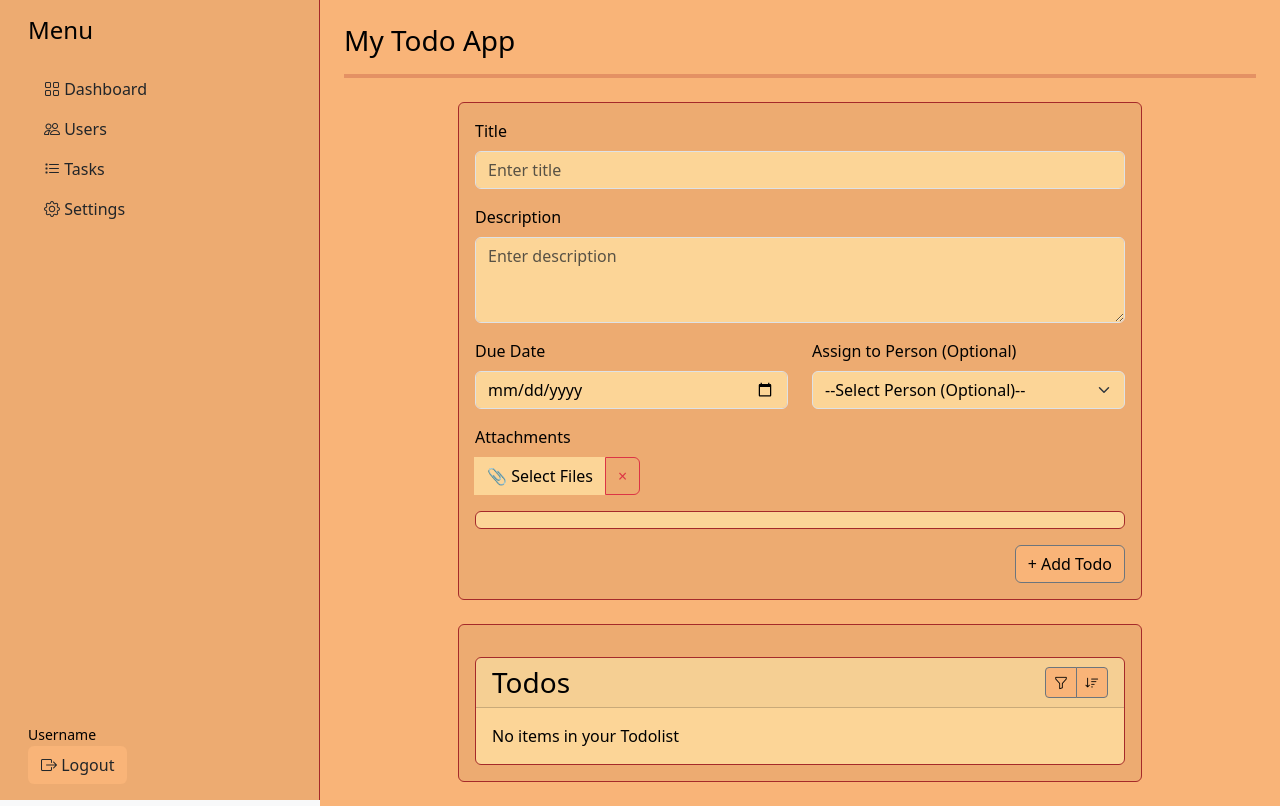
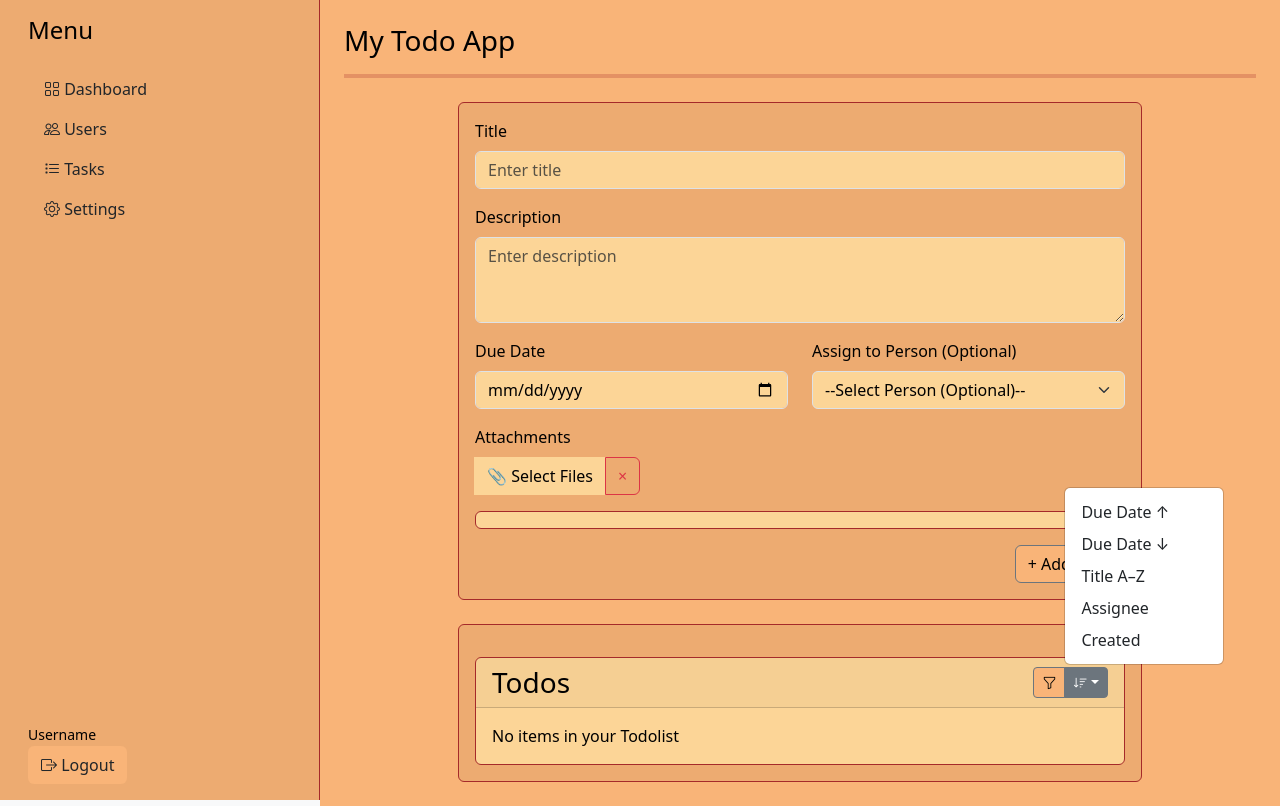
Before and after one commit to addefj/W34-React-Workshop-TodoApp, a React (Vite) app: page / in a window 1280 px wide. Both pictures are taken after a click on the button 1092 px from the left and 682 px from the top of the page. Built offline with nearby package versions, Linux system fonts and the light colour scheme.

Commit message:
implemented sorting function

```diff
--- a/src/TodoApp/Todo.jsx
+++ b/src/TodoApp/Todo.jsx
@@ -4,7 +4,7 @@ import Header from "./Header";
 import TodoForm from "./TodoForm";
 import TodoCard from "./TodoCard";
 import SidebarHorizontal from "./SidebarHorizontal";
-import {getTodos, addTodo, deleteTodo, toggleDone} from "./todoService";
+import {getTodos, addTodo, deleteTodo, toggleDone, sortTodos} from "./todoService";
 
 const Todo = () => {
 
@@ -25,12 +25,17 @@ const Todo = () => {
     setReload(!reload);  // Trigger reload
   }
 
+  const handleSortTodos = (sortType) => {
+  const sorted = sortTodos(sortType);
+  setTodoItems(sorted);
+};
+
   return (
     <main className="col px-md-4 offset-lg-3 body">
       <Header />
       <SidebarHorizontal />
       <TodoForm onAddTodo={()=> setReload(!reload)} />
-      <TodoCard todoItems={todoItems} onDelete={handleDelete} onToggleDone={handleToggleDone} />
+      <TodoCard todoItems={todoItems} onDelete={handleDelete} onToggleDone={handleToggleDone} onSort={handleSortTodos} />
     </main>
   );
 };
--- a/src/TodoApp/TodoCard.jsx
+++ b/src/TodoApp/TodoCard.jsx
@@ -1,9 +1,10 @@
 import React from "react";
 
-const TodoCard = ({ todoItems, onDelete, onToggleDone }) => {
-
-const getButtonClasses = (done) =>
-  done ? "btn btn-sm btn-success text-black border-dark btn-outline" : "btn btn-sm btn-custom btn-outline-secondary";
+const TodoCard = ({ todoItems, onDelete, onToggleDone, onSort }) => {
+  const getButtonClasses = (done) =>
+    done
+      ? "btn btn-sm btn-success text-black border-dark btn-outline"
+      : "btn btn-sm btn-custom btn-outline-secondary";
 
   return (
     <div className="container w-75 todoCardContainer border rounded p-3 my-4">
@@ -22,11 +23,55 @@ const getButtonClasses = (done) =>
                   <i className="bi bi-funnel"></i>
                 </button>
                 <button
-                  className="btn btn-sm btn-outline-secondary btn-custom"
+                  className="btn btn-sm btn-outline-secondary btn-custom dropdown-toggle"
                   title="Sort"
+                  data-bs-toggle="dropdown"
+                  aria-expanded="false"
                 >
                   <i className="bi bi-sort-down"></i>
                 </button>
+                <ul className="dropdown-menu">
+                  <li>
+                    <button
+                      className="dropdown-item"
+                      onClick={() => onSort("dueAsc")}
+                    >
+                      Due Date ↑
+                    </button>
+                  </li>
+                  <li>
+                    <button
+                      className="dropdown-item"
+                      onClick={() => onSort("dueDesc")}
+                    >
+                      Due Date ↓
+                    </button>
+                  </li>
+                  <li>
+                    <button
+                      className="dropdown-item"
+                      onClick={() => onSort("title")}
+                    >
+                      Title A–Z
+                    </button>
+                  </li>
+                  <li>
+                    <button
+                      className="dropdown-item"
+                      onClick={() => onSort("assignee")}
+                    >
+                      Assignee
+                    </button>
+                  </li>
+                  <li>
+                    <button
+                      className="dropdown-item"
+                      onClick={() => onSort("created")}
+                    >
+                      Created
+                    </button>
+                  </li>
+                </ul>
               </div>
             </div>
           </div>
@@ -39,7 +84,11 @@ const getButtonClasses = (done) =>
           </li>
         ) : (
           todoItems.map((item) => (
-            <div id="card-body" className={`card-body ${item.done ? "bg-success" : ""}`} key={item.id}>
+            <div
+              id="card-body"
+              className={`card-body ${item.done ? "bg-success" : ""}`}
+              key={item.id}
+            >
               <div className="row align-items-center">
                 <div className="col-md-6">
                   <h5 className="card-title mb-0">{item.title}</h5>
@@ -52,14 +101,15 @@ const getButtonClasses = (done) =>
                     <button
                       className={getButtonClasses(item.done)}
                       title="Mark as done"
-                      onClick={() => {onToggleDone(item.id)}}
+                      onClick={() => {
+                        onToggleDone(item.id);
+                      }}
                     >
                       <i className="bi bi-check-circle"></i>
                     </button>
                     <button
                       className={getButtonClasses(item.done)}
                       title="Edit"
-
                     >
                       <i className="bi bi-pencil"></i>
                     </button>
@@ -78,7 +128,7 @@ const getButtonClasses = (done) =>
 
               <div className="row gx-2 gy-0">
                 <div className="col-12 col-sm-auto">
-                  <small className="text-muted" >
+                  <small className="text-muted">
                     <i className="bi bi-calendar-event"></i> Due: {item.due}
                   </small>
                 </div>
--- a/src/TodoApp/todoService.js
+++ b/src/TodoApp/todoService.js
@@ -28,3 +28,25 @@ export const toggleDone = (id) => {
     console.log(`Todo with id ${id} done status: ${todo.done}`);
   }
 };
+
+export const sortTodos = (sortType) => {
+  switch (sortType) {
+    case "dueAsc":
+      console.log("Sorting by due date ascending");
+      return [...todoItems].sort((a, b) => new Date(a.due) - new Date(b.due));
+    case "dueDesc":
+      console.log("Sorting by due date descending");
+      return [...todoItems].sort((a, b) => new Date(b.due) - new Date(a.due));
+    case "title":
+      console.log("Sorting by title A-Z");
+      return [...todoItems].sort((a, b) => a.title.localeCompare(b.title));
+    case "assignee":
+      console.log("Sorting by assignee");
+      return [...todoItems].sort((a, b) => a.assignee.localeCompare(b.assignee));
+    case "created":
+      console.log("Sorting by created date");
+      return [...todoItems].sort((a, b) => new Date(a.created) - new Date(b.created));
+    default:
+      return todoItems;
+  }
+};
--- a/src/index.css
+++ b/src/index.css
@@ -38,3 +38,8 @@
 .todoCard {
   border: 1px solid brown !important;
 }
+
+.card-body {
+  border-bottom: 1px solid brown;
+  border-top: 1px solid brown;
+}
```
